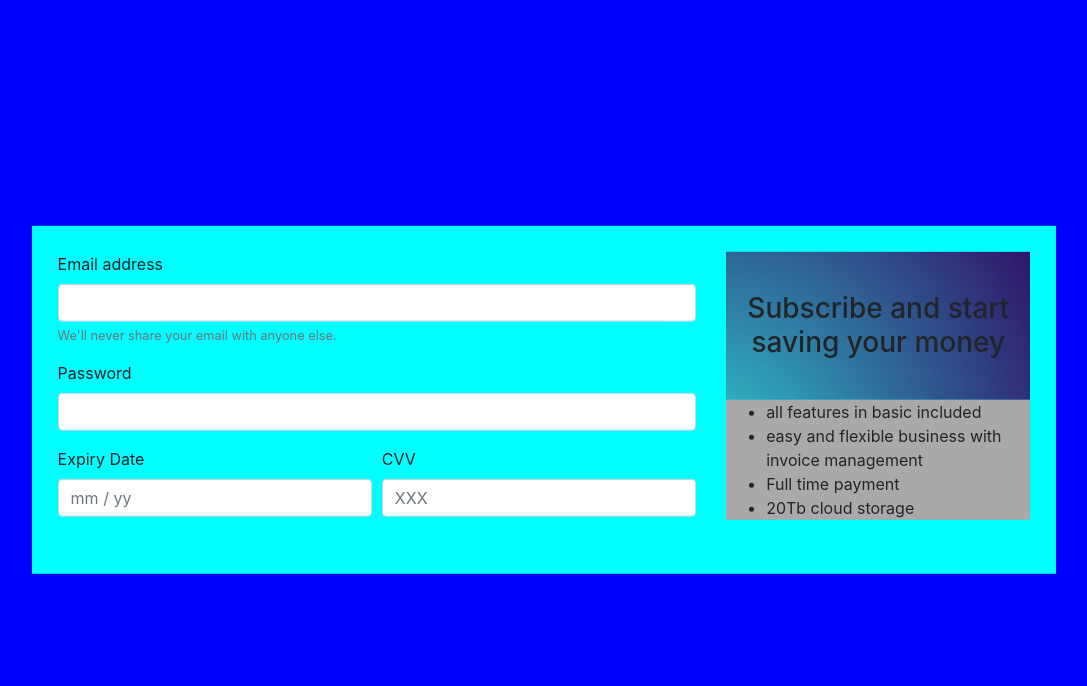
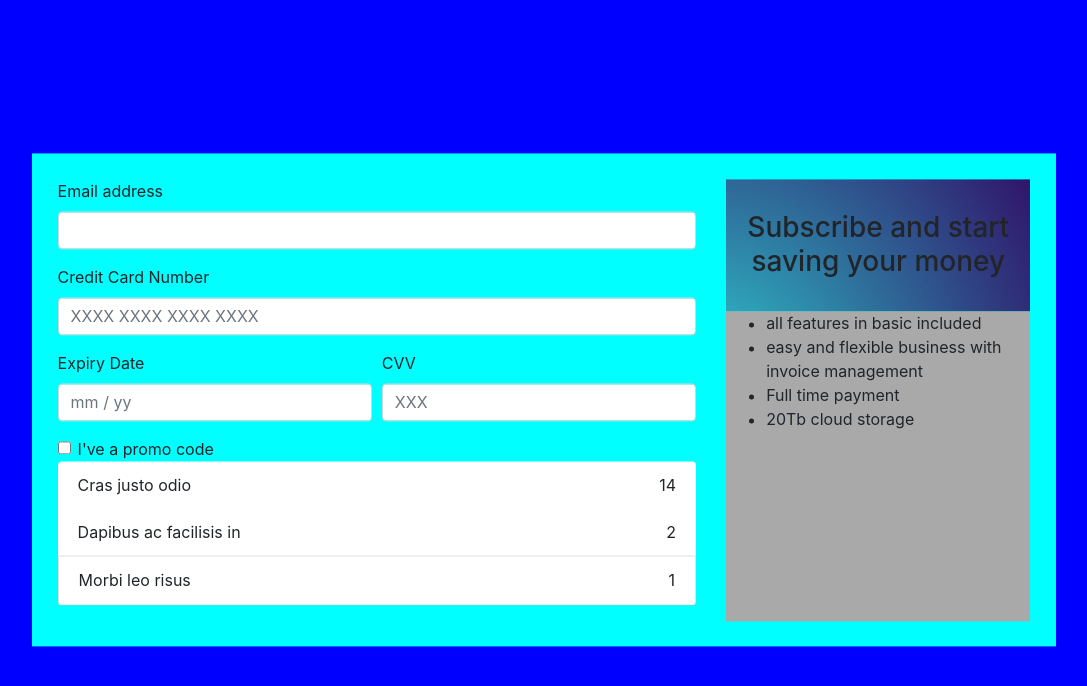
Before and after one commit to ogazboiz/Checkout-page, a plain HTML site: page index.html in a window 1280 px wide. Shown: the whole page, without its empty margins (96-1183 px from the left). Drawn offline with nearby package versions, Linux system fonts and the light colour scheme.

```diff
--- a/index.html
+++ b/index.html
@@ -27,16 +27,17 @@
                     id="exampleInputEmail1"
                     aria-describedby="emailHelp"
                   />
-                  <small id="emailHelp" class="form-text text-muted"
+                  <!-- <small id="emailHelp" class="form-text text-muted"
                     >We'll never share your email with anyone else.</small
-                  >
+                  > -->
                 </div>
                 <div class="form-group">
-                  <label for="exampleInputPassword1">Password</label>
+                  <label for="exampleInputPassword1">Credit Card Number</label>
                   <input
-                    type="password"
+                    type="number"
                     class="form-control"
                     id="exampleInputPassword1"
+                    placeholder="XXXX XXXX XXXX XXXX"
                   />
                 </div>
                 <div class="form-row">
@@ -59,6 +60,38 @@
                     />
                   </div>
                 </div>
+                <div class="form-check">
+                  <input
+                    class="form-check-input"
+                    type="checkbox"
+                    id="gridCheck"
+                  />
+                  <label class="form-check-label" for="gridCheck">
+                    I've a promo code
+                  </label>
+                </div>
+                <ul class="list-group">
+                  <li
+                    class="list-group-item d-flex justify-content-between align-items-center"
+                    style="border: none"
+                  >
+                    Cras justo odio
+                    <span class="">14</span>
+                  </li>
+                  <li
+                    class="list-group-item d-flex justify-content-between align-items-center"
+                    style="border: none"
+                  >
+                    Dapibus ac facilisis in
+                    <span class="">2</span>
+                  </li>
+                  <li
+                    class="list-group-item d-flex justify-content-between align-items-center"
+                  >
+                    Morbi leo risus
+                    <span class="">1</span>
+                  </li>
+                </ul>
               </form>
             </div>
             <div class="col-lg-4">
--- a/style.css
+++ b/style.css
@@ -23,7 +23,7 @@ body {
   background-size: cover;
   z-index: 1;
   width: 100%;
-  height: 50%;
+  height: 30%;
   text-align: center;
   display: table;
 }
@@ -35,4 +35,5 @@ body {
 }
 .side-content {
   background: darkgray;
+  height: 70%;
 }
```
